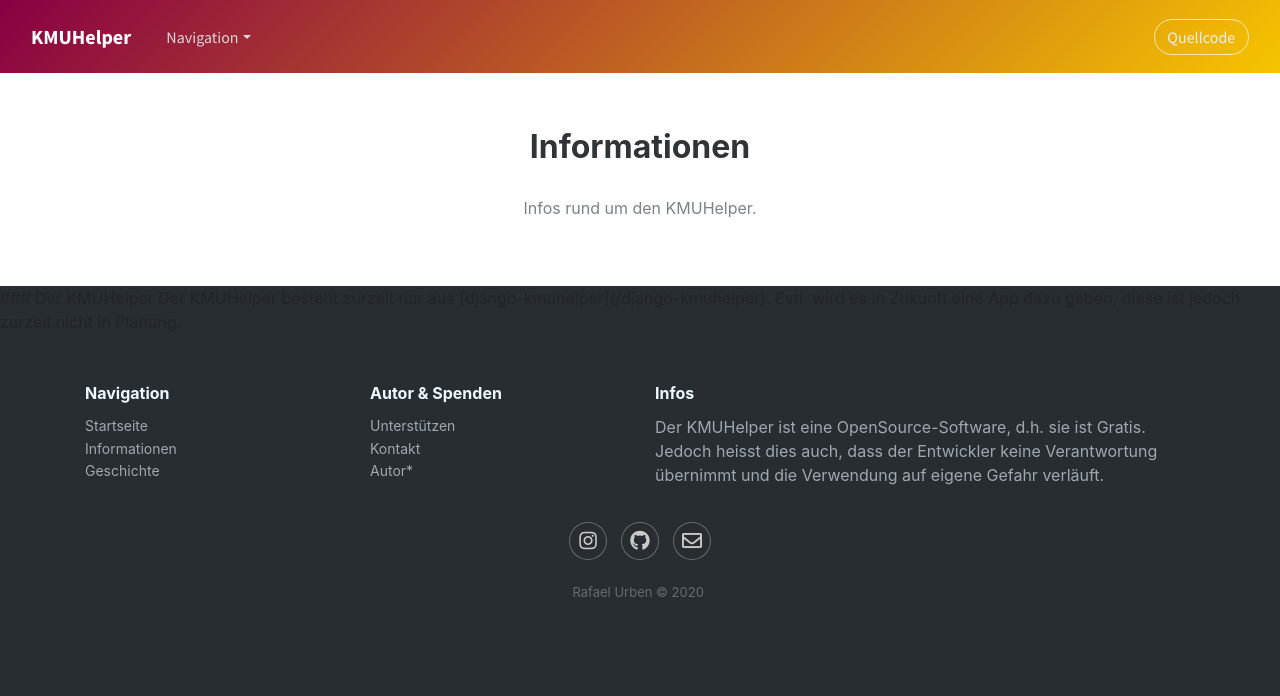
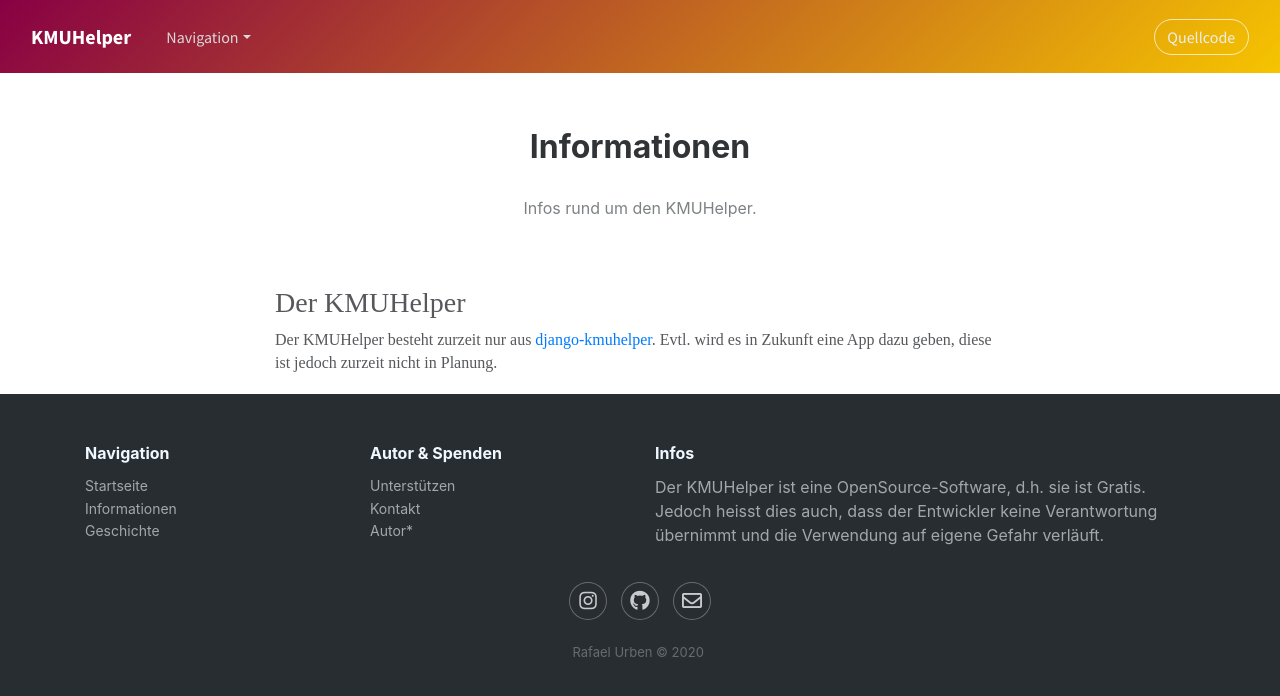
Before and after one commit to rafaelurben/kmuhelper, a Jekyll site: the page built from informationen.md, in a window 1280 px wide. Shown: the top 696 px of the page. Built offline with Jekyll 4.4.1, drawn with Linux system fonts in a browser that asks for light colours; nearby versions of some CDN libraries.

Commit message:
Fix md not rendered

```diff
--- a/_layouts/article.html
+++ b/_layouts/article.html
@@ -7,7 +7,7 @@ layout: default
         <div class="row">
             <div class="col-lg-10 col-xl-8 offset-lg-1 offset-xl-2">
                 <div class="text">
-                    {{ page.content }}
+                    {{ content }}
                 </div>
             </div>
         </div>
--- a/_layouts/default.html
+++ b/_layouts/default.html
@@ -18,7 +18,7 @@
         </div>
     </div>
 
-    {{ page.content }}
+    {{ content }}
 
     {% include footer.html %}
 </body>
```
